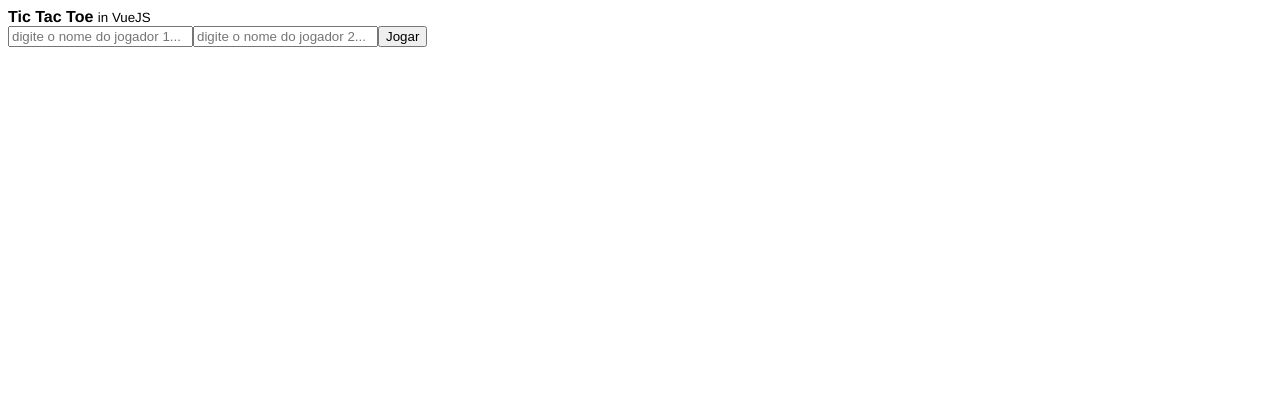
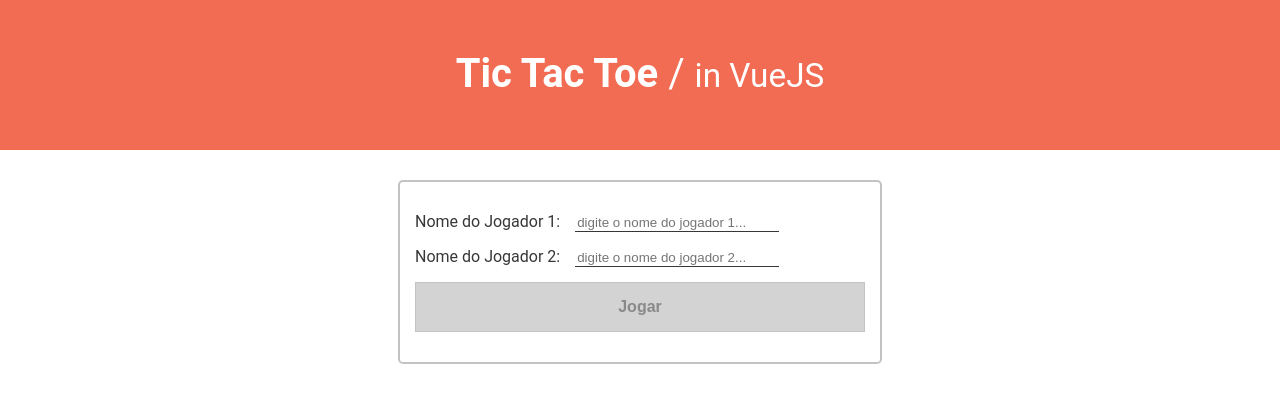
Before and after one commit to paulo123araujo/tic-tac-toe-vue, a Vue app: page / in a window 1280 px wide. Shown: the top 402 px of the page. Built offline with nearby package versions, Linux system fonts and the light colour scheme.

Commit message:
add css to app and login players

```diff
--- a/src/App.vue
+++ b/src/App.vue
@@ -1,7 +1,11 @@
 <template>
   <div id="app">
-    <span><strong>Tic Tac Toe</strong></span> <small>in VueJS</small>
-    <Board v-if="players.length > 1" :players="players" />
+    <div class="header">
+      <div class="title">
+        <strong>Tic Tac Toe</strong> / <small>in VueJS</small>
+      </div>
+    </div>
+    <Board v-if="canPlay()" :players="players" />
     <LoginPlayers v-else @setNewPlayers="setNewPlayers" />
   </div>
 </template>
@@ -23,16 +27,46 @@ export default {
   },
   methods: {
     setNewPlayers(players) {
-      this.players = players
+      if (this.isNameNotEmpty(players)) {
+        this.players = players
+      }
+    },
+    isNameNotEmpty(players) {
+      for (const player of players) {
+        if (player.name === "") {
+          return false;
+        }
+      }
+      return true;
+    },
+    canPlay() {
+      if (this.players.length > 1 && this.isNameNotEmpty(this.players)) {
+        return true;
+      }
+
+      return false;
     }
   }
 }
 </script>
 
 <style>
-#app {
-  font-family: Avenir, Helvetica, Arial, sans-serif;
-  -webkit-font-smoothing: antialiased;
-  -moz-osx-font-smoothing: grayscale;
+body, html {
+  margin: 0;
+  font-family: Roboto, sans-serif;
+  background-color: #ffffff;
+}
+
+.header {
+  text-align: center;
+  font-size: 40px;
+  margin-bottom: 30px;
+}
+
+.header .title {
+  padding-top: 50px;
+  background-color: #F26B53;
+  height: 100px;
+  color:  #FFF;
 }
 </style>
--- a/src/components/LoginPlayers.vue
+++ b/src/components/LoginPlayers.vue
@@ -1,9 +1,20 @@
 <template>
     <div class="box">
+        <div v-if="errors > 0" class="errors">
+            <div v-for="(error, index) in errors" class="error" :key="index">
+                {{ error }}
+            </div>
+        </div>
         <div class="field">
-            <input type="text" placeholder="digite o nome do jogador 1..." v-model="players[0].name" />
-            <input type="text" placeholder="digite o nome do jogador 2..." v-model="players[1].name" />
-            <button type="button" @click="$emit('setNewPlayers', players)">Jogar</button>
+            <label for="player1">Nome do Jogador 1:</label>
+            <input v-model="players[0].name" type="text" name="player1" placeholder="digite o nome do jogador 1..." />
+        </div>
+        <div class="field">
+            <label for="player2">Nome do Jogador 2:</label>
+            <input v-model="players[1].name" type="text" name="player2" placeholder="digite o nome do jogador 2..." />
+        </div>
+        <div class="field">
+            <button type="button" @click="clickButton">Jogar</button>
         </div>
     </div>
 </template>
@@ -17,11 +28,84 @@ export default {
             players: [
                 { name: "", winsCount: 0, current: true, value: "X" },
                 { name: "", winsCount: 0, current: false, value: "O" }
-            ]
+            ],
+            errors: []
         }
     },
     methods: {
-
+        clickButton() {
+            if (this.isNamesNotEmpty()) {
+                this.$emit('setNewPlayers', this.players)
+            }
+        },
+        isNamesNotEmpty() {
+          for (const player of this.players) {
+            if (player.name === "") {
+              this.setNewError("Preencha todos os nomes");
+              return false;
+            }
+          }
+          return true;
+        },
+        setNewError(error) {
+            this.errors.push(error)
+        }
     }
 }
 </script>
+
+<style>
+.box {
+    width:  450px;
+    border:  2px solid #c3c3c3;
+    border-radius:  5px;
+    padding: 15px;
+    margin:  auto;
+}
+
+.field {
+    width: 100%;
+    margin: 15px auto;
+}
+
+.field label {
+    color:  #373737;
+    margin-right: 5px;
+}
+
+.field input {
+    border:  0;
+    border-bottom:  1px solid #373737;
+    color: #323232;
+    width:  200px;
+    margin-left: 10px;
+}
+
+.field input:focus {
+    border-bottom-color: #F26B53;
+    transition: .5s all;
+    color:  #F36B53;
+}
+
+.field button {
+    width:  100%;
+    border: 1px solid #c3c3c3;
+    font-size: 16px;
+    height:  50px;
+    padding: 15px;
+    background-color: #d3d3d3;
+    color: #898989;
+    font-weight: bold;
+}
+
+.field button:hover {
+    transition: .5s all;
+    background-color: #F26B53;
+    color:  #fff;
+}
+
+.error {
+    color: #f00;
+}
+
+</style>
```
